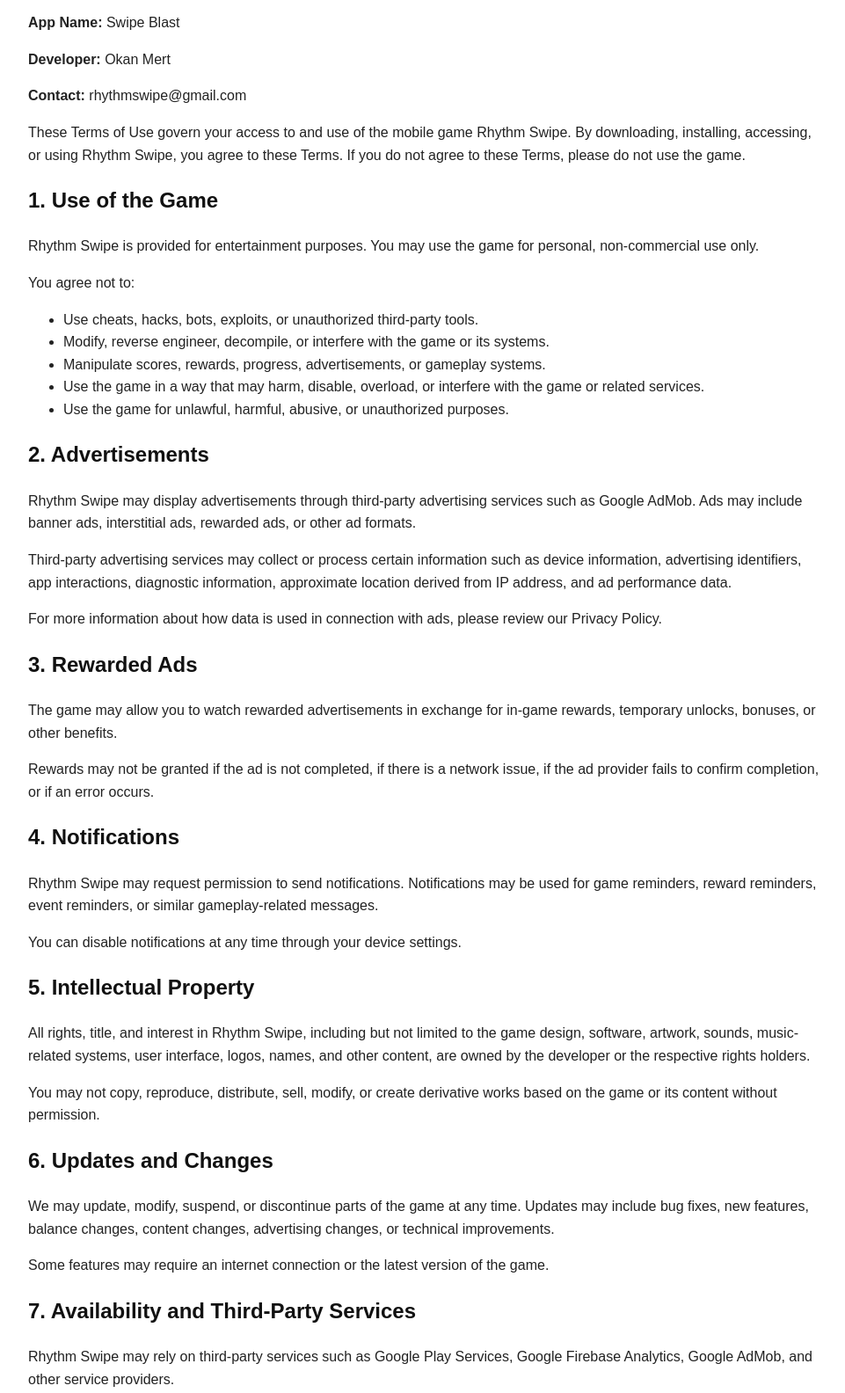
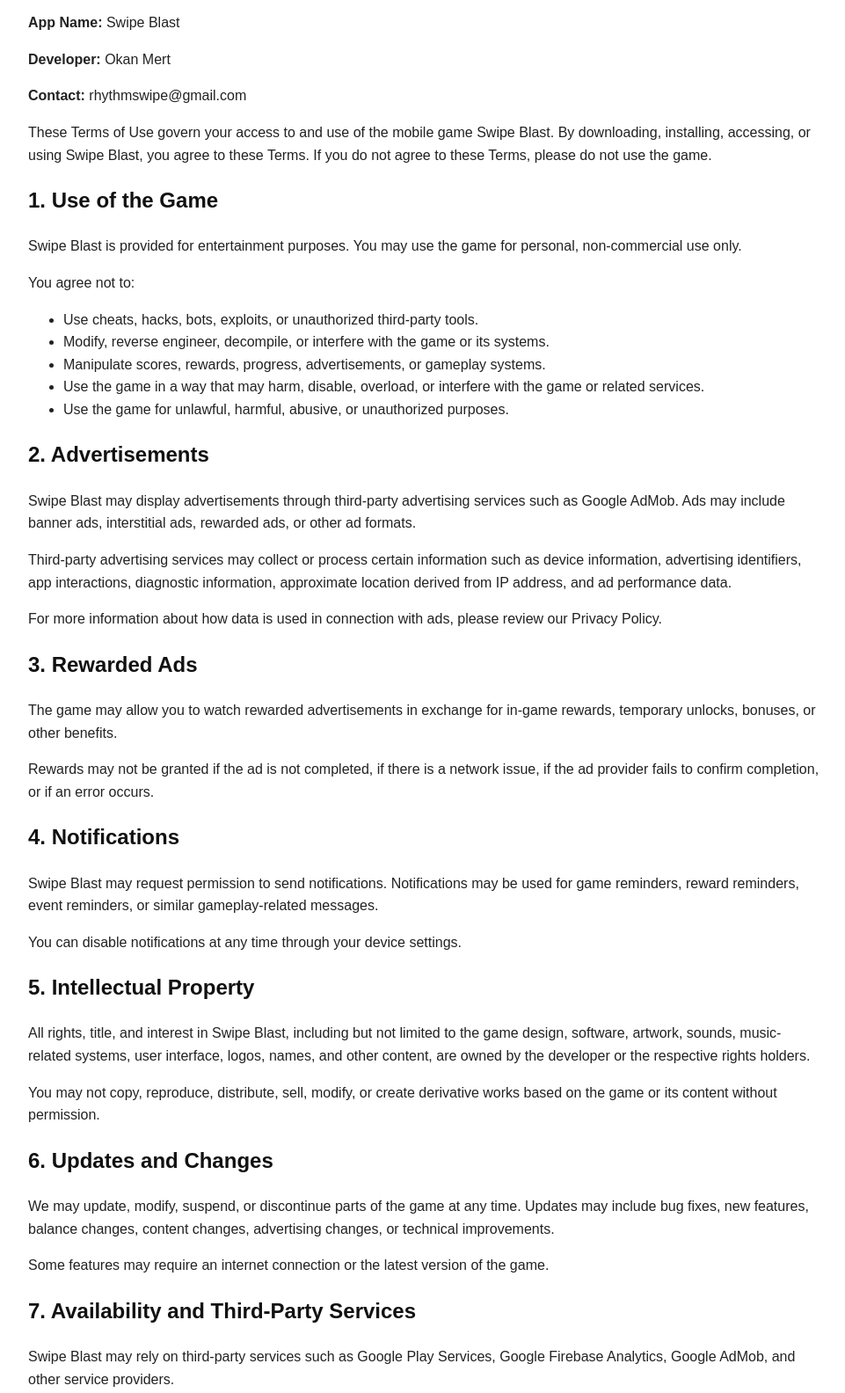
Before and after one commit to okanmert89/rhythm-swipe-legal, a plain HTML site: page terms.html in a window 1280 px wide. Shown: the part 141-1725 px from the top of the page at 88% size, without its empty margins (158-1119 px from the left). Drawn offline with Linux system fonts and the light colour scheme.

Commit message:
Update game name from Rhythm Swipe to Swipe Blast

```diff
--- a/terms.html
+++ b/terms.html
@@ -31,15 +31,15 @@
 <p><strong>Contact:</strong> rhythmswipe@gmail.com</p>
 
 <p>
-These Terms of Use govern your access to and use of the mobile game Rhythm Swipe.
-By downloading, installing, accessing, or using Rhythm Swipe, you agree to these Terms.
+These Terms of Use govern your access to and use of the mobile game Swipe Blast.
+By downloading, installing, accessing, or using Swipe Blast, you agree to these Terms.
 If you do not agree to these Terms, please do not use the game.
 </p>
 
 <h2>1. Use of the Game</h2>
 
 <p>
-Rhythm Swipe is provided for entertainment purposes. You may use the game for personal,
+Swipe Blast is provided for entertainment purposes. You may use the game for personal,
 non-commercial use only.
 </p>
 
@@ -56,7 +56,7 @@
 <h2>2. Advertisements</h2>
 
 <p>
-Rhythm Swipe may display advertisements through third-party advertising services such as
+Swipe Blast may display advertisements through third-party advertising services such as
 Google AdMob. Ads may include banner ads, interstitial ads, rewarded ads, or other ad formats.
 </p>
 
@@ -86,7 +86,7 @@
 <h2>4. Notifications</h2>
 
 <p>
-Rhythm Swipe may request permission to send notifications. Notifications may be used for
+Swipe Blast may request permission to send notifications. Notifications may be used for
 game reminders, reward reminders, event reminders, or similar gameplay-related messages.
 </p>
 
@@ -97,7 +97,7 @@
 <h2>5. Intellectual Property</h2>
 
 <p>
-All rights, title, and interest in Rhythm Swipe, including but not limited to the game design,
+All rights, title, and interest in Swipe Blast, including but not limited to the game design,
 software, artwork, sounds, music-related systems, user interface, logos, names, and other
 content, are owned by the developer or the respective rights holders.
 </p>
@@ -122,7 +122,7 @@
 <h2>7. Availability and Third-Party Services</h2>
 
 <p>
-Rhythm Swipe may rely on third-party services such as Google Play Services, Google Firebase
+Swipe Blast may rely on third-party services such as Google Play Services, Google Firebase
 Analytics, Google AdMob, and other service providers.
 </p>
 
@@ -134,7 +134,7 @@
 <h2>8. Disclaimer of Warranties</h2>
 
 <p>
-Rhythm Swipe is provided on an “as is” and “as available” basis. To the fullest extent
+Swipe Blast is provided on an “as is” and “as available” basis. To the fullest extent
 permitted by law, we make no warranties or guarantees regarding the game, including its
 availability, accuracy, reliability, or compatibility with all devices.
 </p>
```
